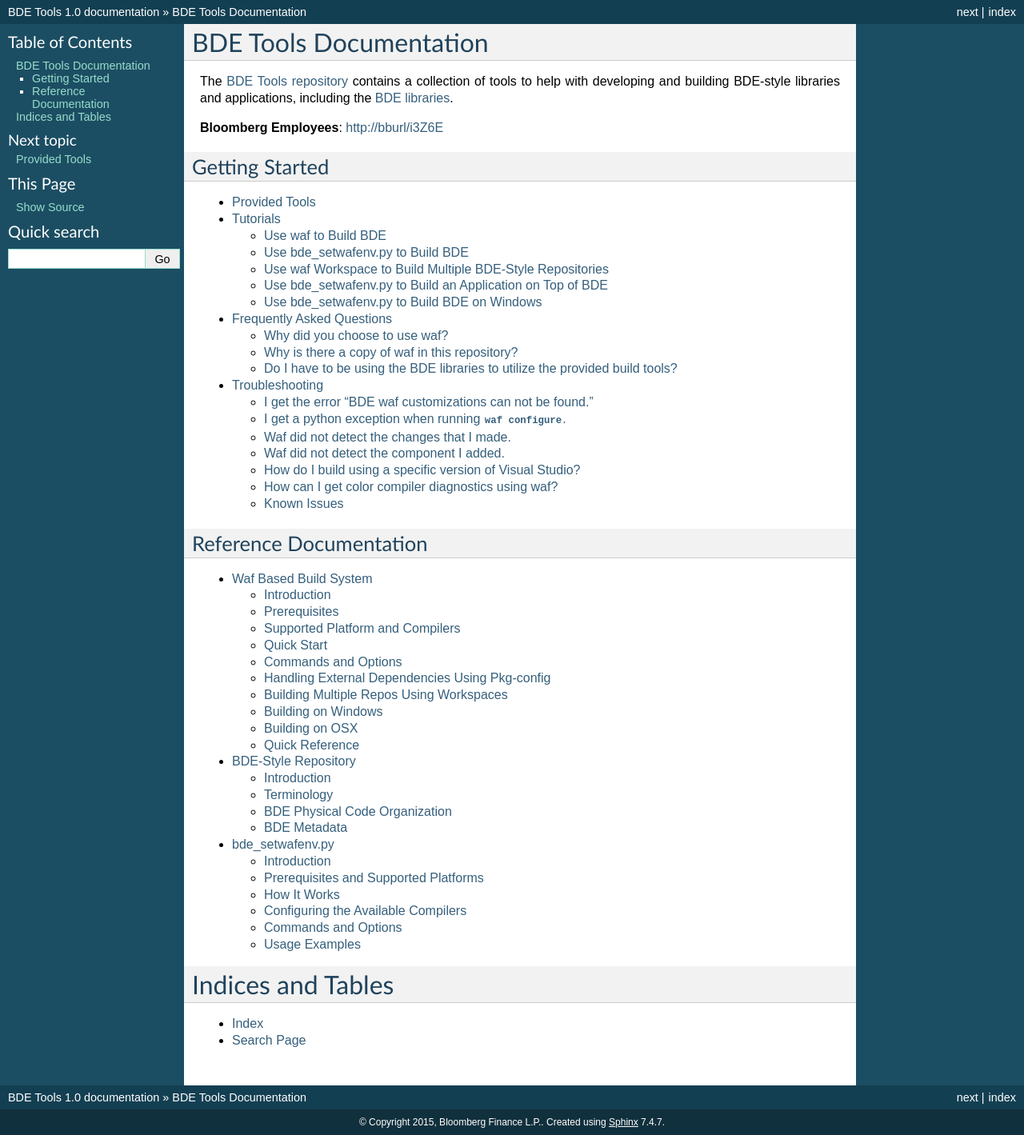
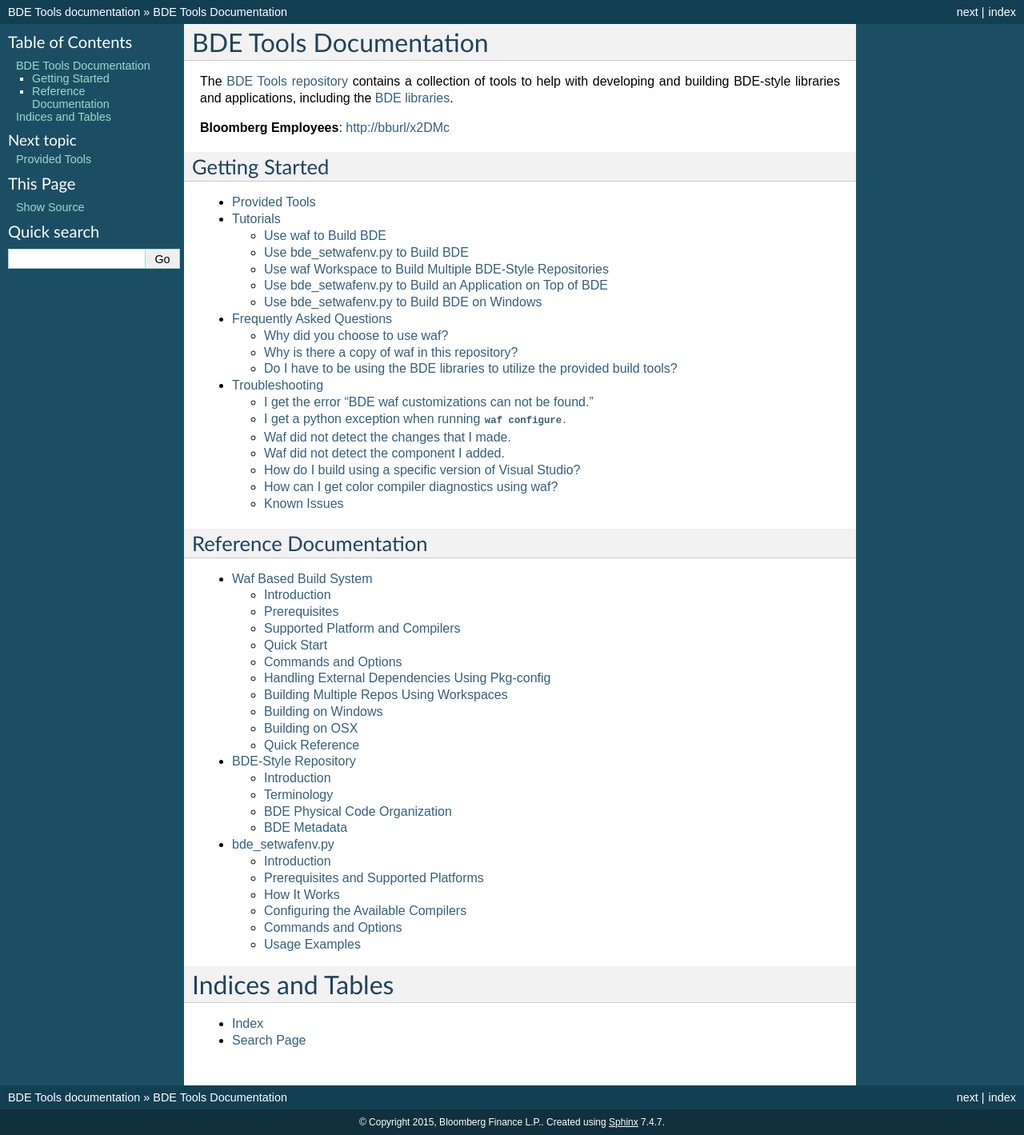
Before and after one commit to bloomberg/bde-tools, a Sphinx documentation site: the page built from doc/index.rst, in a window 1280 px wide. Shown: the whole page at 80% size. Built offline with Sphinx 7.4.7, drawn with Linux system fonts in a browser that asks for light colours.

Commit message:
Update bburl link
Also remove version number from sphinx doc.

```diff
--- a/doc/conf.py
+++ b/doc/conf.py
@@ -60,9 +60,9 @@
 # built documents.
 #
 # The short X.Y version.
-version = '1.0'
+version = ''
 # The full version, including alpha/beta/rc tags.
-release = '1.0'
+release = ''
 
 # The language for content autogenerated by Sphinx. Refer to documentation
 # for a list of supported languages.
--- a/doc/index.rst
+++ b/doc/index.rst
@@ -11,7 +11,7 @@
 and applications, including the `BDE libraries
 <https://github.com/bloomberg/bde>`_.
 
-**Bloomberg Employees**: `<http://bburl/i3Z6E>`_
+**Bloomberg Employees**: `<http://bburl/x2DMc>`_
 
 .. toctree::
    :hidden:
```
Also changed, not shown: README.md (+1 -1 lines).
